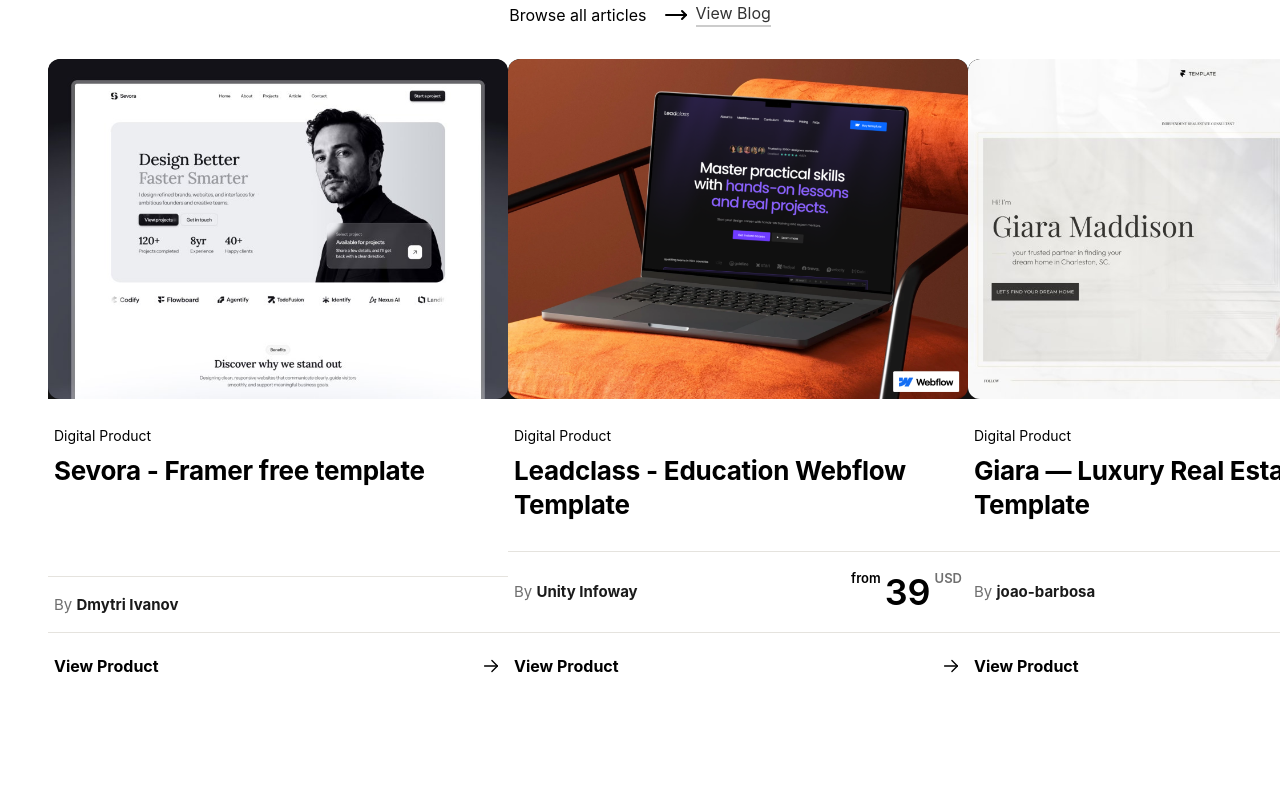
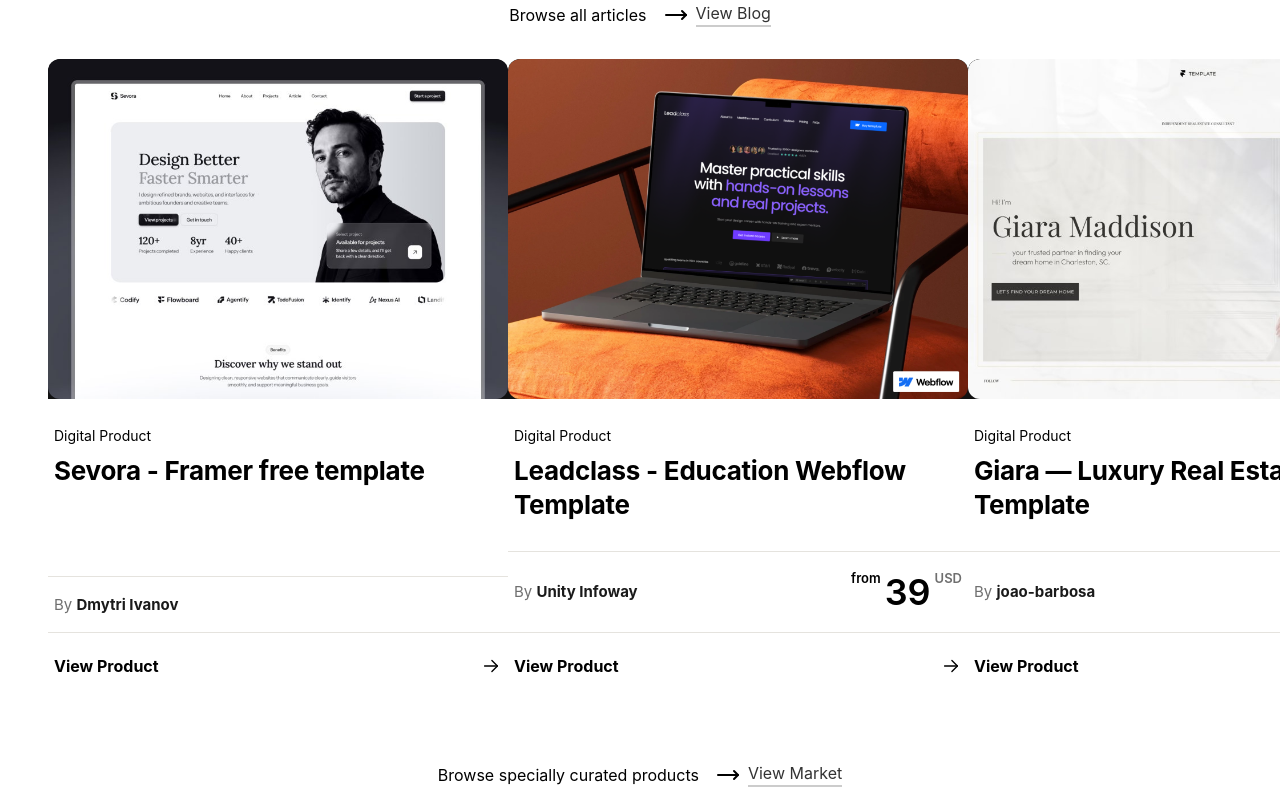
Before and after one commit to wwesm1/Awwwards, a website: page index.html in a window 1280 px wide. Shown: the part 9578-10381 px from the top of the page. Before the commit the page ends 10293 px from the top, so only its background shows below. Drawn offline with Linux system fonts and the light colour scheme.

Commit message:
add changes

```diff
--- a/index.html
+++ b/index.html
@@ -1522,6 +1522,13 @@
         </article>
 
       </div>
+      <div class="submitted">
+        <p>Browse specially curated products</p>
+        <div class="view">
+          <img src="./assets/svg/move-right.svg">
+          <a class="hover-underline">View Market</a>
+        </div>
+      </div>
     </section>
     <!-- <div class="down_nav">
       <div class="logo_w">
```
